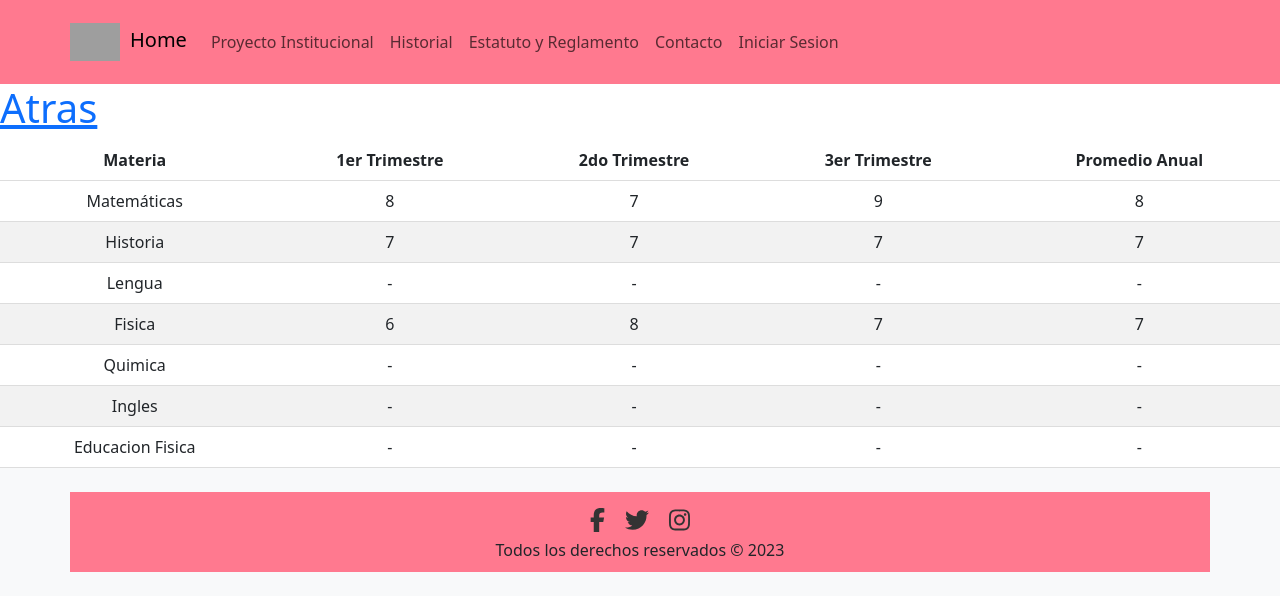
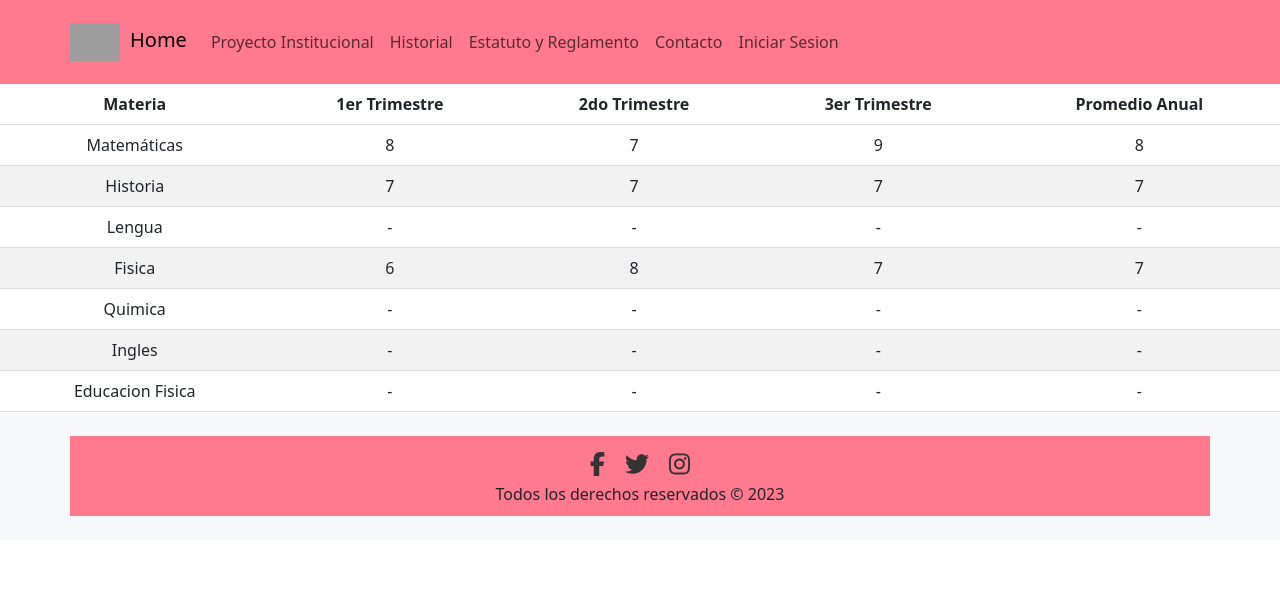
Before and after one commit to alejandro-atala/TPFINAL-CEPIT-2023, a React (Create React App) app in the folder Front/: page /boletin in a window 1280 px wide. Shown: the top 610 px of the page. Built offline with nearby package versions, Linux system fonts and the light colour scheme; grey boxes are pictures that could not be loaded.

Commit message:
saque atras

```diff
--- a/Front/src/Boletin/boletin.js
+++ b/Front/src/Boletin/boletin.js
@@ -3,7 +3,7 @@ import React from 'react'
 const Boletin = () => {
   return (
     <div>
-       <h1><a href="usuario-alumno.html">Atras</a></h1>
+
 
     <table >
         <thead>
```
